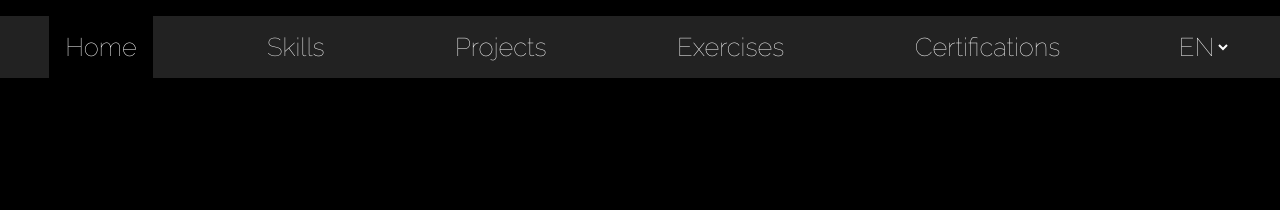
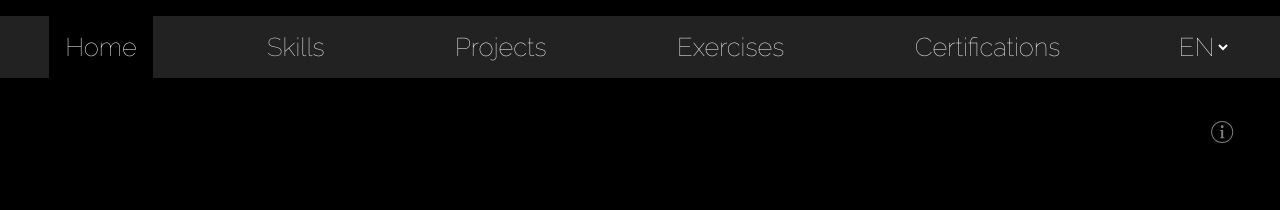
Before and after one commit to mati-fernandez/portfolio-react, a React (Vite) app: page /#/en/home in a window 1280 px wide. Shown: the top 210 px of the page. Built offline with nearby package versions, Linux system fonts and the light colour scheme.

Commit message:
Info first load fixed; Info added to home

```diff
--- a/src/App.css
+++ b/src/App.css
@@ -92,6 +92,10 @@ p:not(#name) {
   transition: color 0.8s ease-in-out;
 }
 
+.infoBtnTransition {
+  transition: opacity 1.5s ease-out;
+}
+
 .infoBtn {
   fill: var(--icon-fill);
   position: absolute;
@@ -100,6 +104,7 @@ p:not(#name) {
   width: 5vw;
   height: 5vh;
   cursor: pointer;
+  opacity: 0;
 }
 
 /* Para ganar en especificidad */
@@ -108,12 +113,13 @@ p:not(#name) {
 }
 
 .infoModal {
+  white-space: pre-wrap; /*Para que interprete los \n del .json*/
   width: 80%;
   pointer-events: auto;
   position: absolute;
   top: 45%;
   left: 50%;
-  font-size: 1.2rem;
+  font-size: 1rem;
   align-content: center;
   animation: animate-modal-open 150ms ease-out forwards;
   transform-origin: 0 0;
@@ -132,7 +138,7 @@ p:not(#name) {
 .infoBkg {
   padding: 3vh 4vw;
   border: 1px solid var(--color-primary);
-  background-color: var(--color-secondary);
+  background-color: var(--color-background);
   z-index: -1;
 }
 
@@ -654,7 +660,6 @@ figcaption {
   }
 
   .infoModal {
-    width: 65%;
     top: 50%;
     & p {
       font-size: 1rem;
--- a/src/App.jsx
+++ b/src/App.jsx
@@ -87,6 +87,7 @@ function App() {
   // ANIMACIONES
   useEffect(() => {
     // Pequeño retraso porque al cambiar de idioma y volver hacia atrás, el query no llegaba a agarrar los .page a
+    // SetTimeOut necesario para "dar tiempo" a que se desmonte bien el componente
     const timeout = setTimeout(() => {
       const progress = Array.from(document.querySelectorAll('.progress'));
       const buttons = Array.from(
@@ -110,8 +111,7 @@ function App() {
       if (
         notFirstLoad.includes(lastWord) &&
         !fromThemeBtn &&
-        !fromLanguageBtn &&
-        !location.pathname.includes('home')
+        !fromLanguageBtn
       ) {
         progress.forEach((item) => item.classList.remove('fill-progress'));
         desktopHeaderBtns.forEach((item) => item.classList.remove('glowing'));
@@ -174,7 +174,7 @@ function App() {
             clearTimeout(headerTimeout);
         };
       }
-    }, 100);
+    }, 1); //Necesario para "dar tiempo" a que se desmonte bien el componente
     return () => clearTimeout(timeout);
   }, [location.pathname, theme]);
 
@@ -240,7 +240,14 @@ function App() {
         />
         <Route
           path={`/${language}/home`}
-          element={<Home showMenu={showMenu} setShowMenu={setShowMenu} />}
+          element={
+            <Home
+              showMenu={showMenu}
+              setShowMenu={setShowMenu}
+              handleOpenModal={handleOpenModal}
+              notFirstLoad={notFirstLoad}
+            />
+          }
         />
         <Route
           path={`/${language}/skills`}
@@ -249,6 +256,7 @@ function App() {
               showMenu={showMenu}
               setShowMenu={setShowMenu}
               imagePreLoad={imagePreLoad}
+              notFirstLoad={notFirstLoad}
             />
           }
         />
@@ -262,6 +270,7 @@ function App() {
               setActiveModal={setActiveModal}
               handleOpenModal={handleOpenModal}
               imagePreLoad={imagePreLoad}
+              notFirstLoad={notFirstLoad}
             />
           }
         />
@@ -275,6 +284,7 @@ function App() {
               setActiveModal={setActiveModal}
               handleOpenModal={handleOpenModal}
               imagePreLoad={imagePreLoad}
+              notFirstLoad={notFirstLoad}
             />
           }
         />
@@ -287,6 +297,7 @@ function App() {
               setActiveModal={setActiveModal}
               handleOpenModal={handleOpenModal}
               imagePreLoad={imagePreLoad}
+              notFirstLoad={notFirstLoad}
             />
           }
         />
--- a/src/assets/Info.jsx
+++ b/src/assets/Info.jsx
@@ -1,10 +1,33 @@
+/* eslint-disable react-hooks/exhaustive-deps */
+import { useEffect, useRef } from 'react';
+import { useLocation } from 'react-router-dom';
+
 /* eslint-disable react/prop-types */
-const Info = ({ handleOpenModal, itemKey }) => {
+const Info = ({ notFirstLoad, handleOpenModal, itemKey }) => {
+  const location = useLocation();
+  const infoRef = useRef(null);
+  useEffect(() => {
+    const $info = infoRef.current;
+    const lastWord = location.pathname.match(/(\w+)$/)?.[0] || '';
+    if (notFirstLoad.includes(lastWord))
+      $info.classList.remove('infoBtnTransition');
+    const timeout = setTimeout(() => {
+      //Necesario para "dar tiempo" a que se desmonte bien el componente
+      $info.style.opacity = 0.5;
+    }, 10);
+    console.log('HOLAAAA');
+    return () => {
+      $info.style.opacity = 0;
+      clearTimeout(timeout);
+    };
+  }, [location.pathname]);
+
   return (
     <svg
+      ref={infoRef}
       onClick={() => handleOpenModal(itemKey)}
       alt="Info"
-      className="infoBtn"
+      className="infoBtn infoBtnTransition"
       fill="currentColor"
       xmlnsXlink="http://www.w3.org/2000/svg"
       x="0px"
--- a/src/i18n/en.json
+++ b/src/i18n/en.json
@@ -1,4 +1,9 @@
 {
+  "info": {
+    "title": "React Portfolio",
+    "text": "In this project, I experienced improvements in code readability and modularity compared to the previous portfolio, which was built with Vanilla JS. \n\n I applied the use of hooks like useState and useEffect, custom hooks, context, components, complex CSS styles, conditional rendering with JSX, and routing with React Router, among other things.",
+    "continue": "Continue"
+  },
   "description": "I'm a growing web developer, building projects with JavaScript and React while exploring new technologies.",
   "menu": {
     "home": "Home",
--- a/src/i18n/es.json
+++ b/src/i18n/es.json
@@ -1,4 +1,9 @@
 {
+  "info": {
+    "title": "Portfolio React",
+    "text": "En este proyecto, experimenté mejoras en la legibilidad y modularidad del código en comparación con el portfolio anterior, que fue realizado en Vanilla JS. \n\n Puse en práctica el uso de hooks como useState y useEffect, hooks personalizados, contexto, componentes, estilos complejos con CSS, renderizado condicional con JSX, manejo de rutas con React Router, entre otras cosas.",
+    "continue": "Continuar"
+  },
   "description": "Soy un desarrollador web en crecimiento, creando proyectos con JavaScript y React mientras exploro nuevas tecnologías.",
   "menu": {
     "home": "Inicio",
--- a/src/i18n/pt.json
+++ b/src/i18n/pt.json
@@ -1,4 +1,9 @@
 {
+  "info": {
+    "title": "Portfolio em React",
+    "text": "Neste projeto, experimentei melhorias na legibilidade e modularidade do código em comparação com o portfolio anterior, que foi feito em Vanilla JS. \n\n Coloquei em prática o uso de hooks como useState e useEffect, hooks personalizados, contexto, componentes, estilos complexos com CSS, renderização condicional com JSX, e gerenciamento de rotas com React Router, entre outras coisas.",
+    "continue": "Continuar"
+  },
   "description": "Sou um desenvolvedor web em crescimento, criando projetos com JavaScript e React enquanto exploro novas tecnologias.",
   "menu": {
     "home": "Início",
--- a/src/pages/Certifications.jsx
+++ b/src/pages/Certifications.jsx
@@ -13,7 +13,7 @@ const links = [
   'https://www.freecodecamp.org/certification/matifer/front-end-development-libraries',
 ];
 
-const Certifications = ({ handleOpenModal, imagePreLoad }) => {
+const Certifications = ({ notFirstLoad, handleOpenModal, imagePreLoad }) => {
   const { translate } = useContext(TranslationContext);
 
   useEffect(() => {
@@ -23,7 +23,11 @@ const Certifications = ({ handleOpenModal, imagePreLoad }) => {
 
   return (
     <div className="page">
-      <Info handleOpenModal={handleOpenModal} itemKey={'certifications.info'} />
+      <Info
+        notFirstLoad={notFirstLoad}
+        handleOpenModal={handleOpenModal}
+        itemKey={'certifications.info'}
+      />
       <a
         className="long-text button link"
         onClick={() => handleOpenModal('certifications.rwd', imgrwd, links[0])}
--- a/src/pages/Exercises.jsx
+++ b/src/pages/Exercises.jsx
@@ -17,7 +17,7 @@ const links = [
   'https://mati-fernandez.github.io/portfolio-vanilla-js/mis-proyectos/excel/index.html',
 ];
 
-const Exercises = ({ handleOpenModal, imagePreLoad }) => {
+const Exercises = ({ notFirstLoad, handleOpenModal, imagePreLoad }) => {
   const { translate } = useContext(TranslationContext);
 
   useEffect(() => {
@@ -27,7 +27,11 @@ const Exercises = ({ handleOpenModal, imagePreLoad }) => {
 
   return (
     <div className="page">
-      <Info handleOpenModal={handleOpenModal} itemKey={'exercises.info'} />
+      <Info
+        notFirstLoad={notFirstLoad}
+        handleOpenModal={handleOpenModal}
+        itemKey={'exercises.info'}
+      />
       <a
         className="long-text button link"
         onClick={() => handleOpenModal('exercises.dom', imgdom, links[0])}
--- a/src/pages/Home.jsx
+++ b/src/pages/Home.jsx
@@ -1,8 +1,10 @@
+/* eslint-disable react/prop-types */
 import avatar from '../assets/avatar.png';
 import { useContext, useState } from 'react';
 import { TranslationContext } from '../i18n/TranslationContext';
+import Info from '../assets/Info';
 
-const Home = () => {
+const Home = ({ notFirstLoad, handleOpenModal }) => {
   const { translate } = useContext(TranslationContext);
   const [imgLoading, setImgLoading] = useState(true);
 
@@ -12,6 +14,12 @@ const Home = () => {
   };
 
   return (
+    <>
+      <Info
+        notFirstLoad={notFirstLoad}
+        handleOpenModal={handleOpenModal}
+        itemKey={'info'}
+      />
       <div className="container">
         <img id="avatar" src={avatar} alt="avatar" onLoad={handleLoad} />
         {!imgLoading && (
@@ -20,6 +28,7 @@ const Home = () => {
           </>
         )}
       </div>
+    </>
   );
 };
 
--- a/src/pages/Projects.jsx
+++ b/src/pages/Projects.jsx
@@ -19,7 +19,7 @@ const links = [
   'https://mati-fernandez.github.io/portfolio-vanilla-js/',
 ];
 
-const Projects = ({ handleOpenModal, imagePreLoad }) => {
+const Projects = ({ notFirstLoad, handleOpenModal, imagePreLoad }) => {
   const { translate } = useContext(TranslationContext);
 
   useEffect(() => {
@@ -29,7 +29,11 @@ const Projects = ({ handleOpenModal, imagePreLoad }) => {
 
   return (
     <div className="page">
-      <Info handleOpenModal={handleOpenModal} itemKey={'projects.info'} />
+      <Info
+        notFirstLoad={notFirstLoad}
+        handleOpenModal={handleOpenModal}
+        itemKey={'projects.info'}
+      />
       <a
         className="long-text button link"
         onClick={() => handleOpenModal('projects.rqm', imgrqm, links[0])}
```
Lines whose indentation alone changed are shown as unchanged.
